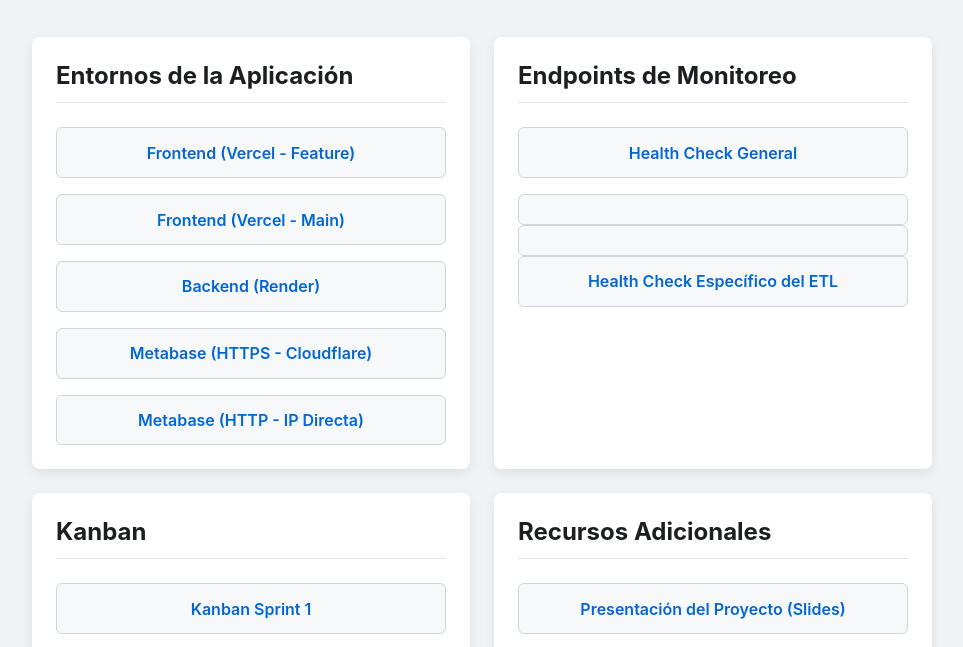
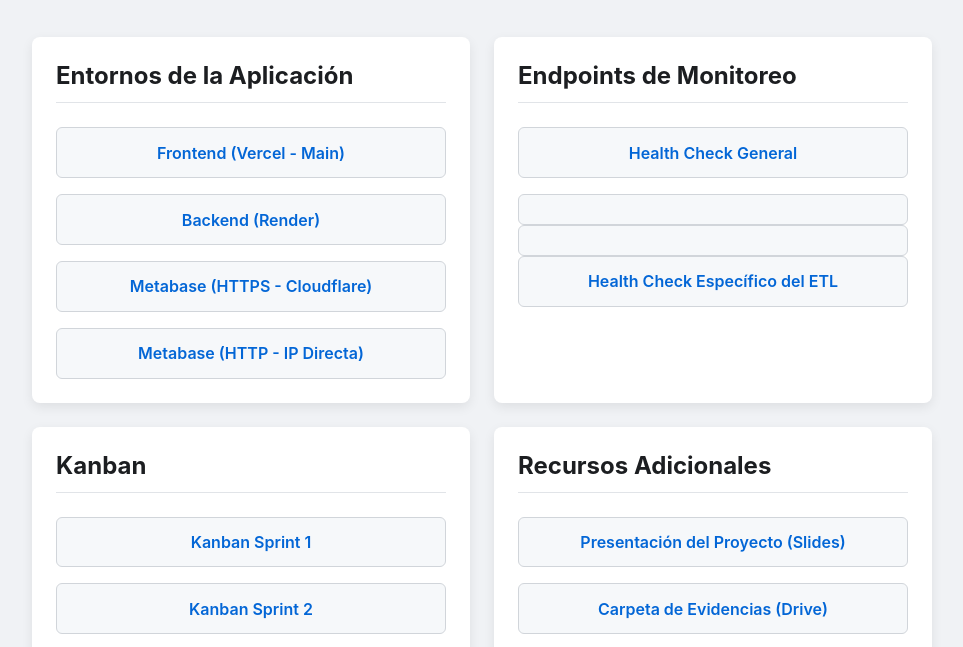
Before and after one commit to qb4745/capstone-links, a plain HTML site: page index.html in a window 1280 px wide. Shown: the part 146-793 px from the top of the page, without its empty margins (158-1121 px from the left). Drawn offline with Linux system fonts and the light colour scheme.

Commit message:
docs: add backend swagger link and remove feature frontend link

```diff
--- a/index.html
+++ b/index.html
@@ -97,8 +97,7 @@
         <div class="card">
             <h2>Entornos de la Aplicación</h2>
             <ul>
-                <li><a href="https://ioc-frontend-git-feature-ioc-001-integr-b16d6d-qb4745s-projects.vercel.app/" target="_blank" rel="noopener
-noreferrer">Frontend (Vercel - Feature)</a></li>
+
                 <li><a href="https://ioc-frontend-git-feature-ioc-004-role-m-4ba9a9-qb4745s-projects.vercel.app/" target="_blank" rel="noopener noreferrer">Frontend (Vercel - Main)</a></li>
                 <li><a href="https://ioc-backend.onrender.com" target="_blank" rel="noopener noreferrer">Backend (Render)</a></li>
                 <li><a href="https://treated-paste-eos-memo.trycloudflare.com/" target="_blank" rel="noopener noreferrer">Metabase (HTTPS -
```
